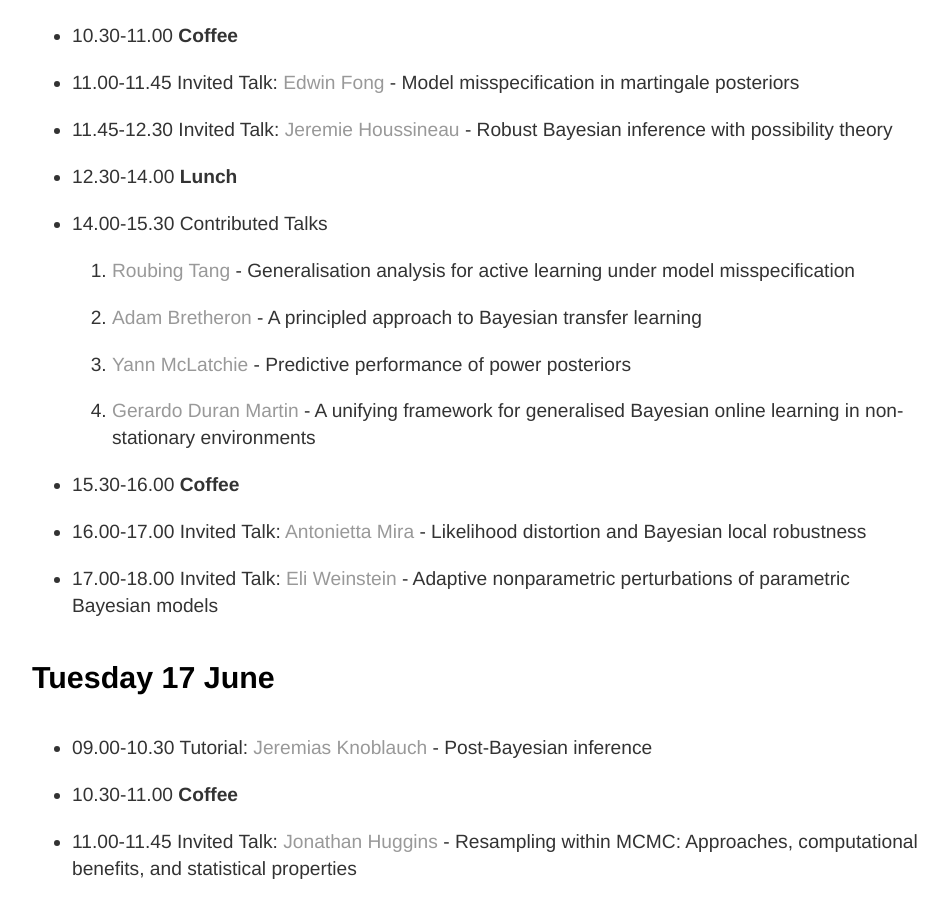
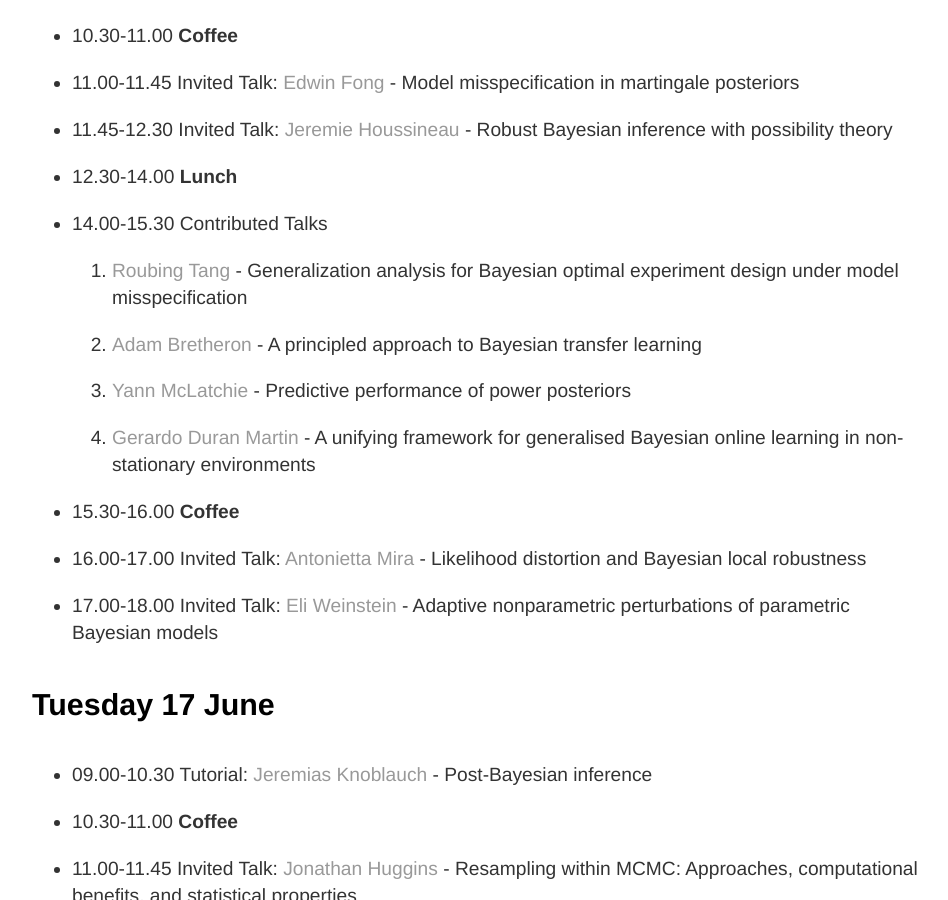
Before and after one commit to postbayes/BayesMisspecificationSatellite, a Jekyll site: the page index.html, which Jekyll copies as it is, in a window 1280 px wide and 900 px high, scrolled down 1180 px. Shown: the whole window, without its empty margins (160-1108 px from the left). Built offline with Jekyll 4.4.1, drawn with Linux system fonts in a browser that asks for light colours.

Commit message:
Update index.html

```diff
--- a/index.html
+++ b/index.html
@@ -81,7 +81,7 @@ A common justification for the use of Bayesian inference is that Bayes’ theore
 <li>12.30-14.00 <b>Lunch</b></li>
 <li>14.00-15.30 Contributed Talks </li>
 <ol>
-	<li> <a href="https://scholar.google.com/citations?user=MKUAFqQAAAAJ&hl=zh-CN"> Roubing Tang </a>- Generalisation analysis for active learning under model misspecification </li>
+	<li> <a href="https://scholar.google.com/citations?user=MKUAFqQAAAAJ&hl=zh-CN"> Roubing Tang </a>- Generalization analysis for Bayesian optimal experiment design under model misspecification </li>
 	<li> <a href="https://acems.org.au/our-people/adam-bretherton"> Adam Bretheron </a>- A principled approach to Bayesian transfer learning </li>
 	<li> <a href="https://yannmclatchie.github.io"> Yann McLatchie </a>- Predictive performance of power posteriors </li>
 	<li> <a href="https://grdm.io"> Gerardo Duran Martin </a>- A unifying framework for generalised Bayesian online learning in non-stationary environments</li>
```
